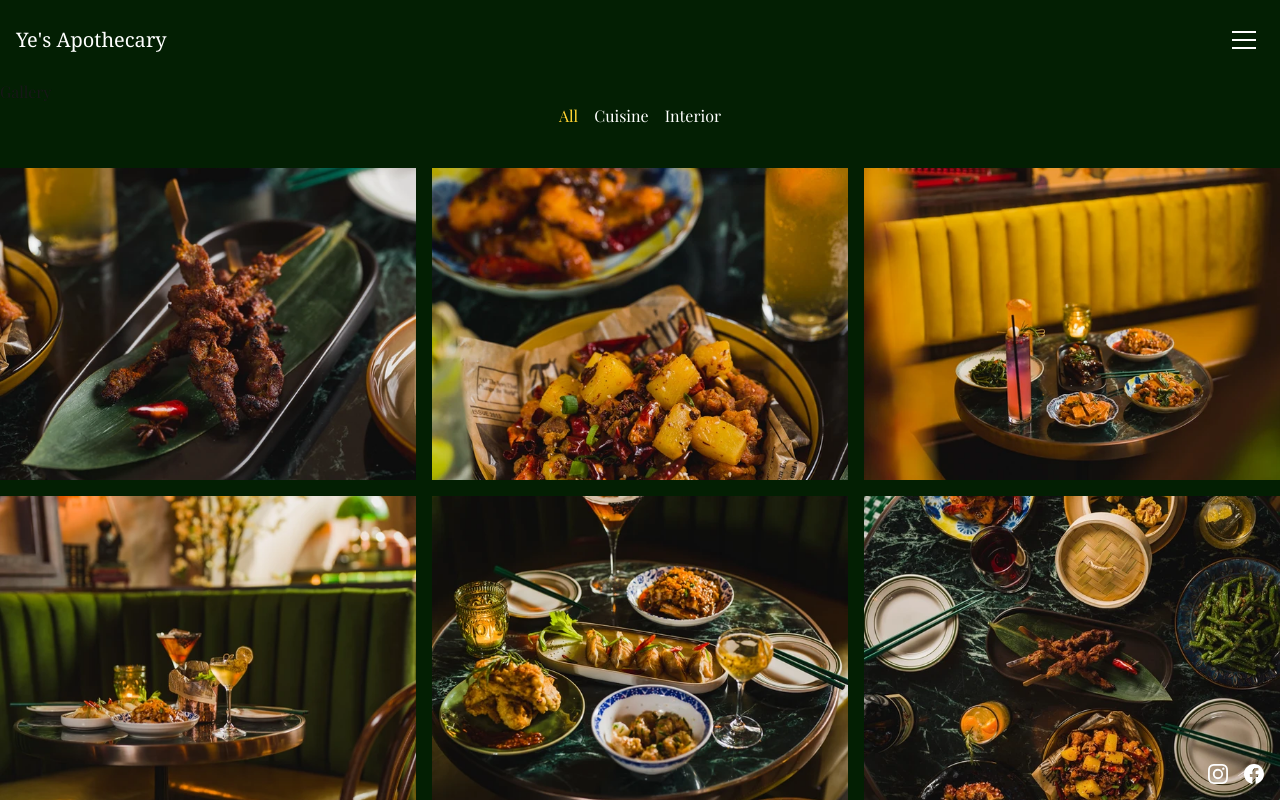
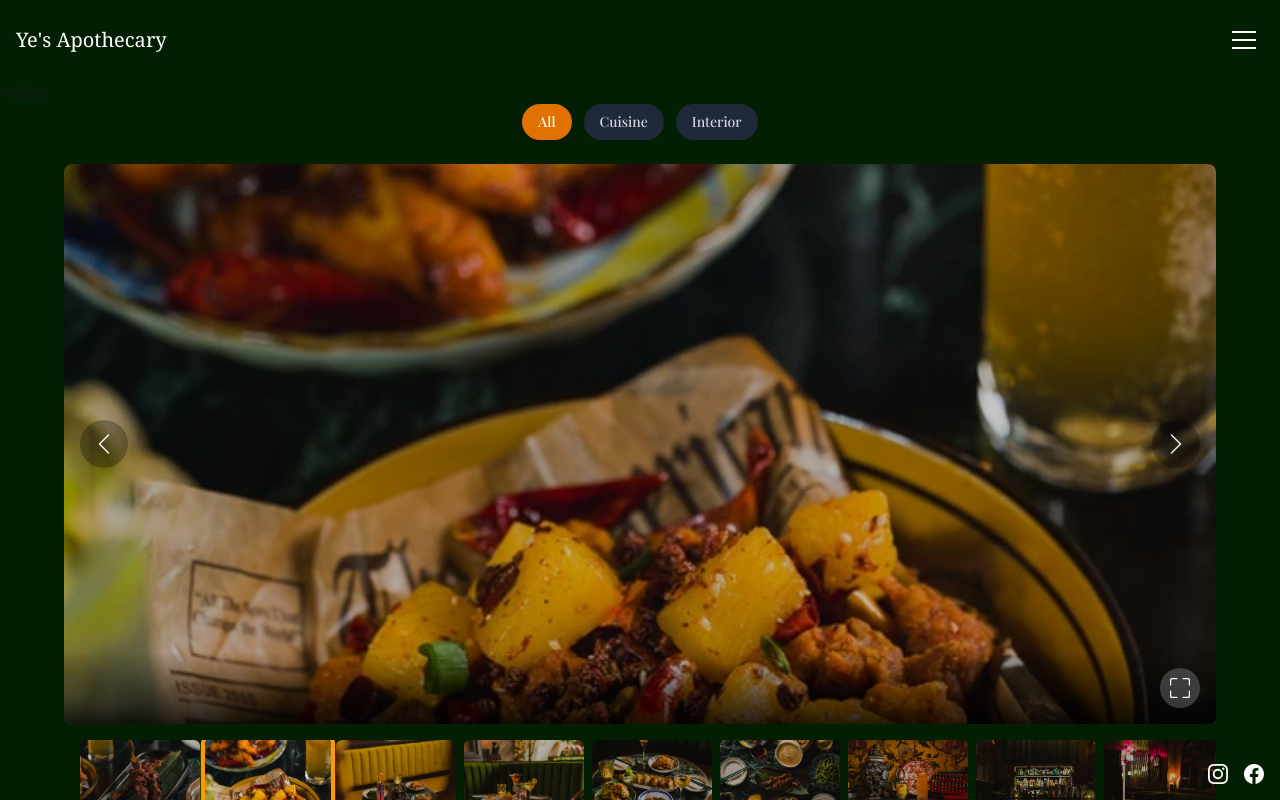
Before and after one commit to david-mackay/restaurant, a Next.js app: page /gallery in a window 1280 px wide. Shown: the top 800 px of the page. Built offline with nearby package versions, Linux system fonts and the light colour scheme; no server answers; a web font is replaced by a local one.

Commit message:
added gallery, some header tweaks

```diff
--- a/src/app/drinks/page.tsx
+++ b/src/app/drinks/page.tsx
@@ -1,6 +1,5 @@
 import { PageWrapper } from '@/components/layout/PageWrapper';
 import { SeamlessPDFViewer } from '@/components/ui/SeamlessPDFViewer';
-import { RESTAURANT_NAME } from '@/config';
 
 export default function Drinks() {
   return (
@@ -8,7 +7,7 @@ export default function Drinks() {
     <div className="w-full overflow-x-hidden bg-black">
       <SeamlessPDFViewer
         pdfUrl="/menus/yes-apothecary-drinks.pdf"
-        title={`${RESTAURANT_NAME} Drinks`}
+        title={"Care for a drink?"}
       />
     </div>
     </PageWrapper>
--- a/src/app/food/page.tsx
+++ b/src/app/food/page.tsx
@@ -1,6 +1,5 @@
 import { PageWrapper } from '@/components/layout/PageWrapper';
 import { SeamlessPDFViewer } from '@/components/ui/SeamlessPDFViewer';
-import { RESTAURANT_NAME } from '@/config';
 
 export default function Drinks() {
   return (
@@ -8,7 +7,7 @@ export default function Drinks() {
     <div className="w-full overflow-x-hidden bg-black">
       <SeamlessPDFViewer
         pdfUrl="/menus/yes-apothecary-food.pdf"
-        title={`${RESTAURANT_NAME} Food`}
+        title={"Are you hungry?"}
       />
     </div>
     </PageWrapper>
--- a/src/app/gallery/page.tsx
+++ b/src/app/gallery/page.tsx
@@ -1,6 +1,6 @@
 // File: src/app/gallery/page.tsx
 import { PageWrapper } from '@/components/layout/PageWrapper';
-import { ImageGallery } from '@/components/ui/ImageGallery';
+import { ImmersiveGallery } from '@/components/ui/ImageGallery';
 import { getGalleryImages } from '@/utils/gallery';
 
 export default function Gallery() {
@@ -10,7 +10,7 @@ export default function Gallery() {
   return (
     <PageWrapper>
       <h1 className="section-title">Gallery</h1>
-      <ImageGallery images={images} categories={categories} />
+      <ImmersiveGallery images={images} categories={categories} />
     </PageWrapper>
   );
 }
--- a/src/app/layout.tsx
+++ b/src/app/layout.tsx
@@ -1,7 +1,6 @@
 import type { Metadata } from 'next';
 import { Inter, Playfair_Display } from 'next/font/google';
 import './globals.css';
-import { Header } from '@/components/layout/Header';
 import { SocialLinks } from '@/components/ui/SocialLinks';
 import { RESTAURANT_NAME, DEFAULT_META_DESCRIPTION } from '@/config';
 
@@ -43,7 +42,6 @@ export default function RootLayout({
   return (
     <html lang="en">
       <body className={`${inter.variable} ${playfair.variable} font-serif bg-black text-white`}>
-        <Header />
         {children}
         <SocialLinks />
       </body>
--- a/src/components/layout/PageWrapper.tsx
+++ b/src/components/layout/PageWrapper.tsx
@@ -1,4 +1,5 @@
 import { ReactNode } from 'react';
+import { Header } from './Header';
 
 interface PageWrapperProps {
   children: ReactNode;
@@ -7,7 +8,8 @@ interface PageWrapperProps {
 
 export const PageWrapper = ({ children, className = '' }: PageWrapperProps) => {
   return (
-    <main className={`min-h-screen overflow-x-hidden pb-16 max-w-7xl mx-auto ${className}`}>
+    <main className={`min-h-screen overflow-x-hidden overflow-y-hidden max-w-7xl mx-auto ${className}`}>
+      <Header />
       {children}
     </main>
   );
--- a/src/components/ui/ImageGallery.tsx
+++ b/src/components/ui/ImageGallery.tsx
@@ -1,17 +1,21 @@
 'use client';
 
-import { useState } from 'react';
+import { useState, useEffect, useRef } from 'react';
 import Image from 'next/image';
 import { GalleryImage } from '@/types';
 
-interface ImageGalleryProps {
+interface ImmersiveGalleryProps {
   images: GalleryImage[];
   categories?: string[];
 }
 
-export const ImageGallery = ({ images, categories = [] }: ImageGalleryProps) => {
+export const ImmersiveGallery = ({ images, categories = [] }: ImmersiveGalleryProps) => {
   const [activeCategory, setActiveCategory] = useState<string | null>(null);
-  const [selectedImage, setSelectedImage] = useState<GalleryImage | null>(null);
+  const [mainImageIndex, setMainImageIndex] = useState(0);
+  const [isFullscreen, setIsFullscreen] = useState(false);
+  const [isFading, setIsFading] = useState(false);
+  const thumbnailRef = useRef<HTMLDivElement>(null);
+  const transitionDuration = 400; // ms
 
   const filteredImages = activeCategory
     ? images.filter((image) => image.category === activeCategory)
@@ -21,89 +25,282 @@ export const ImageGallery = ({ images, categories = [] }: ImageGalleryProps) =>
     ? categories
     : [...new Set(images.map((image) => image.category))];
 
+  // Handle image transitions
+  const changeImage = (newIndex: number) => {
+    if (newIndex === mainImageIndex) return;
+
+    setIsFading(true);
+    setTimeout(() => {
+      setMainImageIndex(newIndex);
+      setTimeout(() => {
+        setIsFading(false);
+      }, 50); // Small delay to ensure DOM updates before starting fade-in
+    }, transitionDuration);
+  };
+
+  const goToNextImage = () => {
+    if (isFading || filteredImages.length <= 1) return;
+    const newIndex = (mainImageIndex + 1) % filteredImages.length;
+    changeImage(newIndex);
+  };
+
+  const goToPreviousImage = () => {
+    if (isFading || filteredImages.length <= 1) return;
+    const newIndex = (mainImageIndex - 1 + filteredImages.length) % filteredImages.length;
+    changeImage(newIndex);
+  };
+
+  // Handle scroll to active thumbnail
+  useEffect(() => {
+    if (!thumbnailRef.current) return;
+    const activeThumb = thumbnailRef.current.querySelector('[data-active="true"]');
+    if (activeThumb) {
+      activeThumb.scrollIntoView({ behavior: 'smooth', block: 'nearest', inline: 'center' });
+    }
+  }, [mainImageIndex]);
+
+  // Reset image index when category changes
+  useEffect(() => {
+    setMainImageIndex(0);
+  }, [activeCategory]);
+
+  // Handle fullscreen mode
+  useEffect(() => {
+    const handleEscape = (e: KeyboardEvent) => {
+      if (e.key === 'Escape' && isFullscreen) {
+        setIsFullscreen(false);
+      }
+    };
+
+    document.addEventListener('keydown', handleEscape);
+
+    if (isFullscreen) {
+      document.body.style.overflow = 'hidden';
+    } else {
+      document.body.style.overflow = '';
+    }
+
+    return () => {
+      document.removeEventListener('keydown', handleEscape);
+      document.body.style.overflow = '';
+    };
+  }, [isFullscreen]);
+
+  // Auto-advance images (optional)
+  useEffect(() => {
+    if (filteredImages.length <= 1) return;
+
+    const interval = setInterval(() => {
+      goToNextImage();
+    }, 5000);
+
+    return () => clearInterval(interval);
+  }, [mainImageIndex, filteredImages, , goToNextImage]);
+
+  const toggleFullscreen = () => {
+    setIsFullscreen(!isFullscreen);
+  };
+
   return (
-    <div>
-      <div className="mb-8 flex items-center justify-center overflow-x-auto pb-2 gap-4">
+    <div className="w-full">
+      {/* Category Filter */}
+      <div className="mb-6 flex flex-wrap items-center justify-center gap-3 px-4">
         <button
-          className={`transition-colors ${!activeCategory ? 'text-amber-300' : 'text-white hover:text-amber-300'}`}
-          onClick={() => setActiveCategory(null)}
+          className={`px-4 py-2 rounded-full text-sm font-medium transition-all ${
+            !activeCategory
+              ? 'bg-amber-600 text-white shadow-lg'
+              : 'bg-gray-800 text-gray-300 hover:bg-gray-700'
+          }`}
+          onClick={() => {
+            setActiveCategory(null);
+          }}
         >
           All
         </button>
         {allCategories.map((category) => (
           <button
             key={category}
-            className={`transition-colors capitalize ${
+            className={`px-4 py-2 rounded-full text-sm font-medium transition-all capitalize ${
               activeCategory === category
-                ? 'text-amber-300'
-                : 'text-white hover:text-amber-300'
+                ? 'bg-amber-600 text-white shadow-lg'
+                : 'bg-gray-800 text-gray-300 hover:bg-gray-700'
             }`}
-            onClick={() => setActiveCategory(category)}
+            onClick={() => {
+              setActiveCategory(category);
+            }}
           >
             {category}
           </button>
         ))}
       </div>
 
-      <div className="grid grid-cols-1 sm:grid-cols-2 lg:grid-cols-3 gap-4">
-        {filteredImages.map((image) => (
+      {filteredImages.length > 0 && (
+        <>
+          {/* Main Image Display */}
+          <div className="relative overflow-hidden rounded-lg bg-black w-full mb-4 max-w-6xl mx-auto" style={{ height: '70vh' }}>
+            <div className="absolute inset-0 flex items-center justify-center">
+              <Image
+                src={filteredImages[mainImageIndex].src}
+                alt={filteredImages[mainImageIndex].alt || "Gallery image"}
+                fill
+                sizes="(max-width: 640px) 100vw, (max-width: 1024px) 90vw, 1536px"
+                className={`object-cover object-center transition-opacity duration-${transitionDuration} ${isFading ? 'opacity-0' : 'opacity-100'}`}
+                priority
+              />
+            </div>
+
+            {/* Immersive Gallery Controls */}
+            <div className="absolute bottom-0 left-0 right-0 p-4 flex justify-between items-center bg-gradient-to-t from-black/80 to-transparent">
+              <div className="text-white">
+              </div>
+
+              <div className="flex gap-3">
+                <button
+                  className="w-10 h-10 rounded-full bg-white/20 hover:bg-white/30 flex items-center justify-center transition-all text-white"
+                  onClick={toggleFullscreen}
+                  aria-label="Toggle fullscreen"
+                >
+                  <svg xmlns="http://www.w3.org/2000/svg" width="20" height="20" fill="currentColor" viewBox="0 0 16 16">
+                    {isFullscreen ? (
+                      <path d="M5.5 0a.5.5 0 0 1 .5.5v4A1.5 1.5 0 0 1 4.5 6h-4a.5.5 0 0 1 0-1h4a.5.5 0 0 0 .5-.5v-4a.5.5 0 0 1 .5-.5zm5 0a.5.5 0 0 1 .5.5v4a.5.5 0 0 0 .5.5h4a.5.5 0 0 1 0 1h-4A1.5 1.5 0 0 1 10 4.5v-4a.5.5 0 0 1 .5-.5zM0 10.5a.5.5 0 0 1 .5-.5h4A1.5 1.5 0 0 1 6 11.5v4a.5.5 0 0 1-1 0v-4a.5.5 0 0 0-.5-.5h-4a.5.5 0 0 1-.5-.5zm10 1a1.5 1.5 0 0 1 1.5-1.5h4a.5.5 0 0 1 0 1h-4a.5.5 0 0 0-.5.5v4a.5.5 0 0 1-1 0v-4z"/>
+                    ) : (
+                      <path d="M1.5 1a.5.5 0 0 0-.5.5v4a.5.5 0 0 1-1 0v-4A1.5 1.5 0 0 1 1.5 0h4a.5.5 0 0 1 0 1h-4zM10 .5a.5.5 0 0 1 .5-.5h4A1.5 1.5 0 0 1 16 1.5v4a.5.5 0 0 1-1 0v-4a.5.5 0 0 0-.5-.5h-4a.5.5 0 0 1-.5-.5zM.5 10a.5.5 0 0 1 .5.5v4a.5.5 0 0 0 .5.5h4a.5.5 0 0 1 0 1h-4A1.5 1.5 0 0 1 0 14.5v-4a.5.5 0 0 1 .5-.5zm15 0a.5.5 0 0 1 .5.5v4a1.5 1.5 0 0 1-1.5 1.5h-4a.5.5 0 0 1 0-1h4a.5.5 0 0 0 .5-.5v-4a.5.5 0 0 1 .5-.5z"/>
+                    )}
+                  </svg>
+                </button>
+              </div>
+            </div>
+
+            {/* Navigation Arrows */}
+            {filteredImages.length > 1 && (
+              <>
+                <button
+                  onClick={goToPreviousImage}
+                  disabled={isFading}
+                  className="absolute left-4 top-1/2 -translate-y-1/2 w-12 h-12 rounded-full bg-black/30 hover:bg-black/50 flex items-center justify-center transition-all text-white disabled:opacity-50 disabled:cursor-not-allowed"
+                  aria-label="Previous image"
+                >
+                  <svg xmlns="http://www.w3.org/2000/svg" width="24" height="24" fill="currentColor" viewBox="0 0 16 16">
+                    <path fillRule="evenodd" d="M11.354 1.646a.5.5 0 0 1 0 .708L5.707 8l5.647 5.646a.5.5 0 0 1-.708.708l-6-6a.5.5 0 0 1 0-.708l6-6a.5.5 0 0 1 .708 0z"/>
+                  </svg>
+                </button>
+                <button
+                  onClick={goToNextImage}
+                  disabled={isFading}
+                  className="absolute right-4 top-1/2 -translate-y-1/2 w-12 h-12 rounded-full bg-black/30 hover:bg-black/50 flex items-center justify-center transition-all text-white disabled:opacity-50 disabled:cursor-not-allowed"
+                  aria-label="Next image"
+                >
+                  <svg xmlns="http://www.w3.org/2000/svg" width="24" height="24" fill="currentColor" viewBox="0 0 16 16">
+                    <path fillRule="evenodd" d="M4.646 1.646a.5.5 0 0 1 .708 0l6 6a.5.5 0 0 1 0 .708l-6 6a.5.5 0 0 1-.708-.708L10.293 8 4.646 2.354a.5.5 0 0 1 0-.708z"/>
+                  </svg>
+                </button>
+              </>
+            )}
+          </div>
+
+          {/* Thumbnail Navigation */}
+          {filteredImages.length > 1 && (
             <div
-            key={image.id}
-            className="overflow-hidden group cursor-pointer"
-            onClick={() => setSelectedImage(image)}
+              className="w-full max-w-6xl mx-auto overflow-x-auto pb-4 hide-scrollbar"
+              ref={thumbnailRef}
             >
-            <div
-              className="w-full relative bg-gray-800 group-hover:scale-105 transition-transform duration-300"
-              style={{
-                aspectRatio: `${image.width / image.height}`,
-              }}
+              <div className="flex gap-2 px-4">
+                {filteredImages.map((image, idx) => (
+                  <button
+                    key={image.src}
+                    onClick={() => !isFading && changeImage(idx)}
+                    className={`relative shrink-0 rounded-md overflow-hidden transition-all ${
+                      idx === mainImageIndex
+                        ? 'ring-4 ring-amber-500 scale-105 z-10'
+                        : 'ring-0 brightness-75 hover:brightness-100'
+                    } ${isFading ? 'cursor-not-allowed' : 'cursor-pointer'}`}
+                    style={{ height: '80px', width: '120px' }}
+                    data-active={idx === mainImageIndex}
+                    disabled={isFading}
                   >
                     <Image
                       src={image.src}
-                alt={image.alt}
+                      alt={image.alt || ""}
                       fill
-                sizes="(max-width: 640px) 100vw, (max-width: 1024px) 50vw, 33vw"
+                      sizes="120px"
                       className="object-cover"
                     />
-              <div className="absolute inset-0 flex items-center justify-center opacity-0 group-hover:opacity-100 bg-black/60 transition-opacity duration-300">
-                <p className="text-white text-lg p-4 text-center">{image.alt}</p>
+                  </button>
+                ))}
               </div>
             </div>
-          </div>
-        ))}
-      </div>
+          )}
+        </>
+      )}
 
-      {selectedImage && (
+      {/* Fullscreen Mode */}
+      {isFullscreen && (
         <div
-          className="fixed inset-0 bg-black/90 z-50 flex items-center justify-center p-4"
-          onClick={() => setSelectedImage(null)}
-        >
-          <div
-            className="relative max-w-4xl max-h-[90vh]"
-            onClick={(e) => e.stopPropagation()}
+          className="fixed inset-0 z-50 bg-black flex items-center justify-center"
         >
           <button
-              className="absolute -top-10 right-0 text-white hover:text-amber-300 transition-colors"
-              onClick={() => setSelectedImage(null)}
+            onClick={toggleFullscreen}
+            className="absolute top-4 right-4 z-10 w-12 h-12 rounded-full bg-black/50 flex items-center justify-center text-white"
+            aria-label="Close fullscreen"
           >
             <svg xmlns="http://www.w3.org/2000/svg" width="24" height="24" fill="currentColor" viewBox="0 0 16 16">
-                <path d="M2.146 2.854a.5.5 0 1 1 .708-.708L8 7.293l5.146-5.147a.5.5 0 0 1 .708.708L8.707 8l5.147 5.146a.5.5 0 0 1-.708.708L8 8.707l-5.146 5.147a.5.5 0 0 1-.708-.708L7.293 8 2.146 2.854Z"/>
+              <path d="M4.646 4.646a.5.5 0 0 1 .708 0L8 7.293l2.646-2.647a.5.5 0 0 1 .708.708L8.707 8l2.647 2.646a.5.5 0 0 1-.708.708L8 8.707l-2.646 2.647a.5.5 0 0 1-.708-.708L7.293 8 4.646 5.354a.5.5 0 0 1 0-.708z"/>
             </svg>
           </button>
-            <div className="relative" style={{ aspectRatio: `${selectedImage.width / selectedImage.height}` }}>
+
+          <div className="w-full h-full relative">
             <Image
-                src={selectedImage.src}
-                alt={selectedImage.alt}
+              src={filteredImages[mainImageIndex].src}
+              alt={filteredImages[mainImageIndex].alt || "Gallery image"}
               fill
-                sizes="(max-width: 1536px) 100vw, 1536px"
-                className="object-contain"
+              sizes="100vw"
+              className={`object-contain transition-opacity duration-${transitionDuration} ${isFading ? 'opacity-0' : 'opacity-100'}`}
               priority
             />
           </div>
-            <p className="text-white mt-2">{selectedImage.alt}</p>
+
+          {filteredImages.length > 1 && (
+            <>
+              <button
+                onClick={goToPreviousImage}
+                disabled={isFading}
+                className="absolute left-4 top-1/2 -translate-y-1/2 w-14 h-14 rounded-full bg-black/30 hover:bg-black/50 flex items-center justify-center transition-all text-white disabled:opacity-50 disabled:cursor-not-allowed"
+                aria-label="Previous image"
+              >
+                <svg xmlns="http://www.w3.org/2000/svg" width="28" height="28" fill="currentColor" viewBox="0 0 16 16">
+                  <path fillRule="evenodd" d="M11.354 1.646a.5.5 0 0 1 0 .708L5.707 8l5.647 5.646a.5.5 0 0 1-.708.708l-6-6a.5.5 0 0 1 0-.708l6-6a.5.5 0 0 1 .708 0z"/>
+                </svg>
+              </button>
+              <button
+                onClick={goToNextImage}
+                disabled={isFading}
+                className="absolute right-4 top-1/2 -translate-y-1/2 w-14 h-14 rounded-full bg-black/30 hover:bg-black/50 flex items-center justify-center transition-all text-white disabled:opacity-50 disabled:cursor-not-allowed"
+                aria-label="Next image"
+              >
+                <svg xmlns="http://www.w3.org/2000/svg" width="28" height="28" fill="currentColor" viewBox="0 0 16 16">
+                  <path fillRule="evenodd" d="M4.646 1.646a.5.5 0 0 1 .708 0l6 6a.5.5 0 0 1 0 .708l-6 6a.5.5 0 0 1-.708-.708L10.293 8 4.646 2.354a.5.5 0 0 1 0-.708z"/>
+                </svg>
+              </button>
+            </>
+          )}
+
+          {/* Image counter */}
+          <div className="absolute bottom-6 left-1/2 -translate-x-1/2 bg-black/60 px-4 py-2 rounded-full text-white text-sm">
+            {mainImageIndex + 1} / {filteredImages.length}
           </div>
         </div>
       )}
+
+      {/* Custom CSS for hiding scrollbars but maintaining functionality */}
+      <style jsx global>{`
+        .hide-scrollbar {
+          scrollbar-width: none;
+          -ms-overflow-style: none;
+        }
+        .hide-scrollbar::-webkit-scrollbar {
+          display: none;
+        }
+      `}</style>
     </div>
   );
 };
--- a/src/components/ui/SeamlessPDFViewer.tsx
+++ b/src/components/ui/SeamlessPDFViewer.tsx
@@ -228,7 +228,8 @@ export const SeamlessPDFViewer = ({ pdfUrl, title }: SeamlessPDFViewerProps) =>
         <div className="flex flex-col items-center my-12 w-full">
           <Loader size="large" />
           <p className="text-center mt-4 text-gray-400">
-            Loading {title || 'PDF'}... {currentProgress > 0 ? `${currentProgress}%` : ''}
+            {title || 'PDF'}<br />
+            {currentProgress > 0 ? `${currentProgress}%` : ''}
           </p>
         </div>
       )}
```
Also changed, not shown: src/app/page.tsx (+4 -3 lines). Lines whose indentation alone changed are shown as unchanged.
